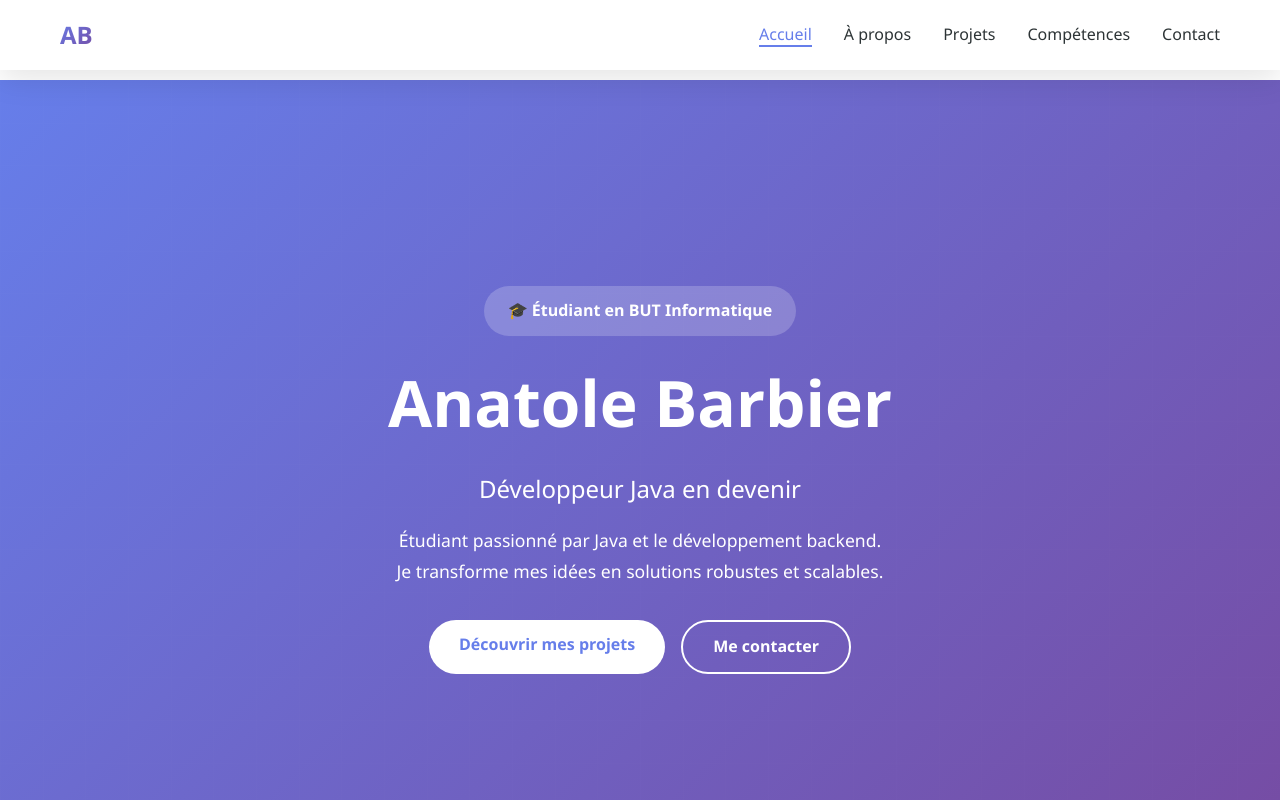
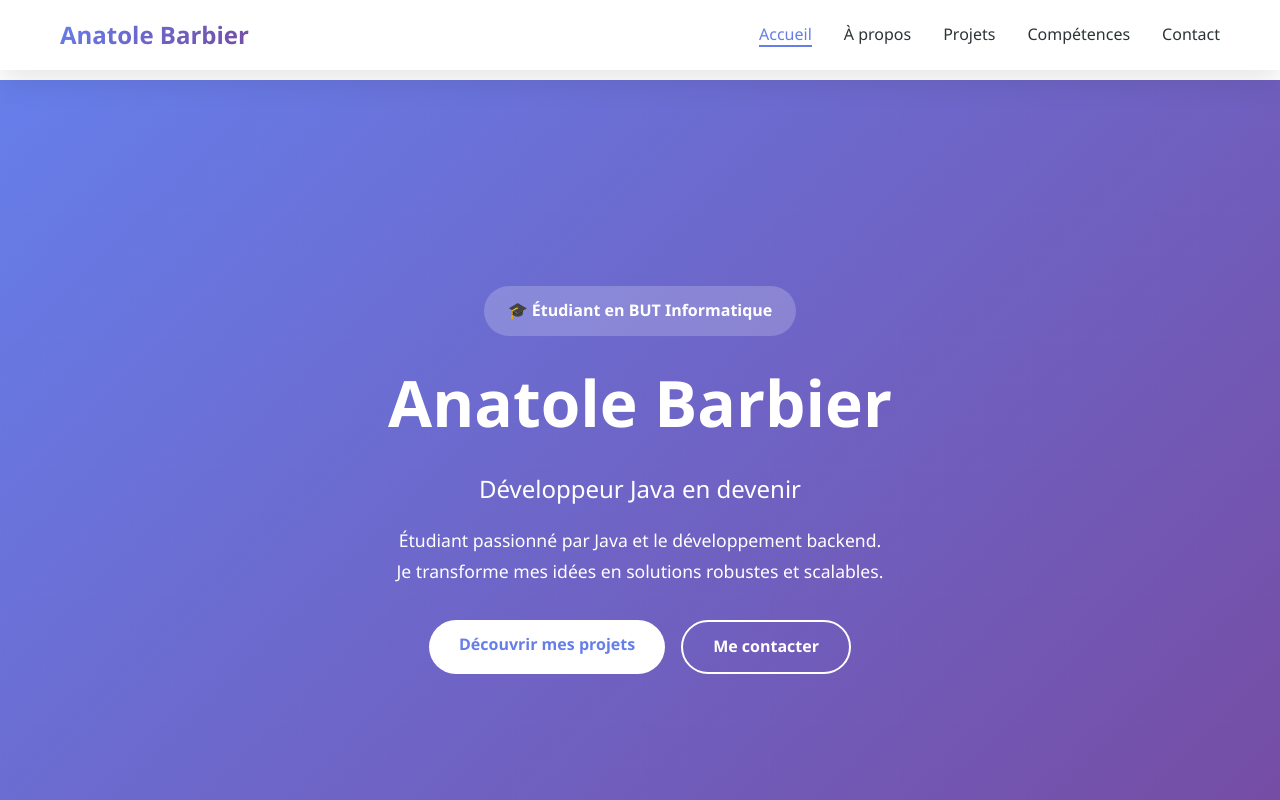
Before and after one commit to Viridian-exe/Portefolio, a plain HTML site: page index.html in a window 1280 px wide. Shown: the top 800 px of the page. Drawn offline with Linux system fonts and the light colour scheme.

Commit message:
modified:   index.html

```diff
--- a/index.html
+++ b/index.html
@@ -11,7 +11,7 @@
     <!-- Navigation -->
     <nav class="navbar">
         <div class="nav-container">
-            <div class="logo">AB</div>
+            <div class="logo">Anatole Barbier</div>
             <ul class="nav-menu">
                 <li><a href="#accueil" class="nav-link">Accueil</a></li>
                 <li><a href="#apropos" class="nav-link">À propos</a></li>
```
